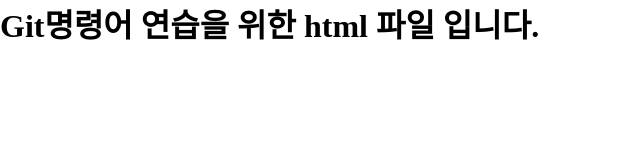
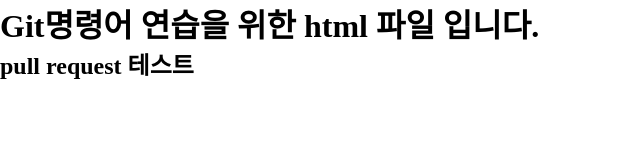
Before and after one commit to KDT-IaaS-Class-Two-Group/Team1-git-test, a website: page public/index.html in a window 1280 px wide. Shown: the whole page, without its empty margins (0-640 px from the left). Drawn offline with Linux system fonts and the light colour scheme.

Commit message:
pull request 테스트

```diff
--- a/public/index.html
+++ b/public/index.html
@@ -8,6 +8,7 @@
 </head>
 <body>
   <h1>Git명령어 연습을 위한 html 파일 입니다.</h1>
+  <h2>pull request 테스트</h2>
   <script src="./script.js"></script>
 </body>
 </html>
```
